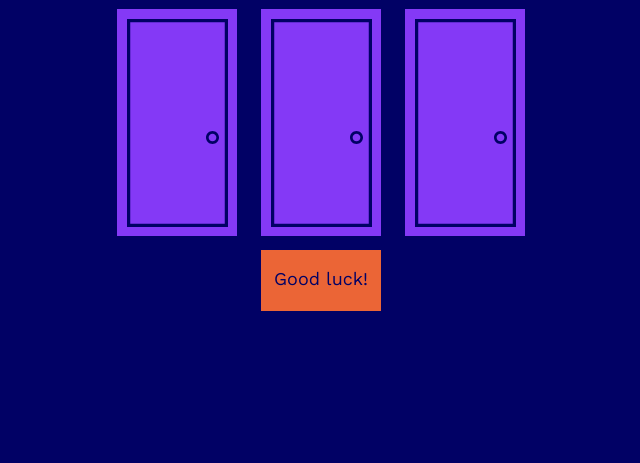
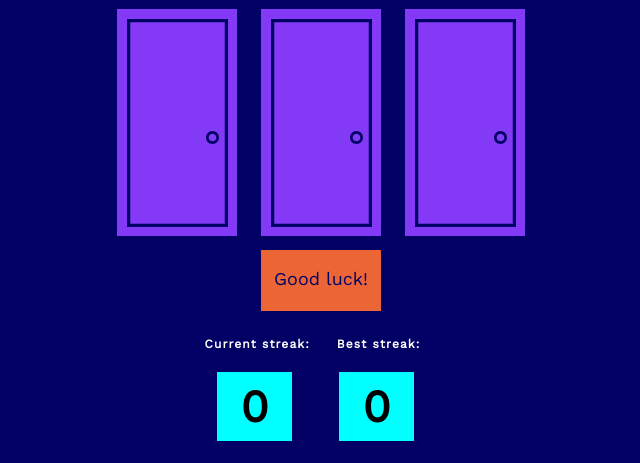
Before and after one commit to jsalamat/botcation, a PHP site: page / in a window 1280 px wide. Shown: the part 345-808 px from the top of the page, without its empty margins (319-959 px from the left). Before the commit the page ends 656 px from the top, so only its background shows below. Run offline with PHP 8.4, Linux system fonts and the light colour scheme; lists and menus that the app fills with data are empty.

Commit message:
add current score and best streak

```diff
--- a/assets/css/style.css
+++ b/assets/css/style.css
@@ -61,5 +61,31 @@ header {
 	color: #010165;
 	margin-bottom: 21px;
 	cursor: pointer;
+}
 
+.score-row {
+  	text-align: center;
+  	width: 100%;
 }
+
+.score-text {
+  	margin-right: 17px;
+  	padding: 5px;
+  	display: inline;
+  	font-family: 'Work Sans';
+  	font-size: 12px;
+  	letter-spacing: 1.1px;
+  	color: #ffffff;
+}
+
+.score-box {
+  	margin-top: 9px;
+  	display: inline-block;
+  	padding: 8px;
+  	margin: 18px;
+  	margin-right: 29px;
+  	width: 59px;
+  	background-color: #00ffff;
+  	font-family: 'Work Sans';
+  	font-size: 45px;
+}
--- a/assets/js/app.js
+++ b/assets/js/app.js
@@ -11,6 +11,13 @@ let openDoor1;
 let openDoor2;
 let openDoor3;
 let currentlyPlaying = true;
+// Added highscore and beststreak
+let score = 0;
+let highScore = 0;
+let currentStreak = document.getElementById('score-number');
+let bestStreak = document.getElementById('high-score-number');
+currentStreak.innerHTML = score;
+bestStreak.innerHTML = highScore;
 
 const isBot = (door) => {
 	if (door.src === botDoorPath) {
--- a/index.html
+++ b/index.html
@@ -44,6 +44,16 @@
 
     <div id="start" class="start-row">Good Luck!</div>
 
+    <table class="score-row">
+      <tr>
+        <th class="score-text">Current streak:</th>
+        <th class="score-text">Best streak:</th>
+      </tr>
+      <tr>
+        <th class="score-box" id="score-number"></th>
+        <th class="score-box" id="high-score-number"></th>
+      <tr>
+    </table>
 
     <script type="text/javascript" src="./assets/js/app.js"></script>
 
```
